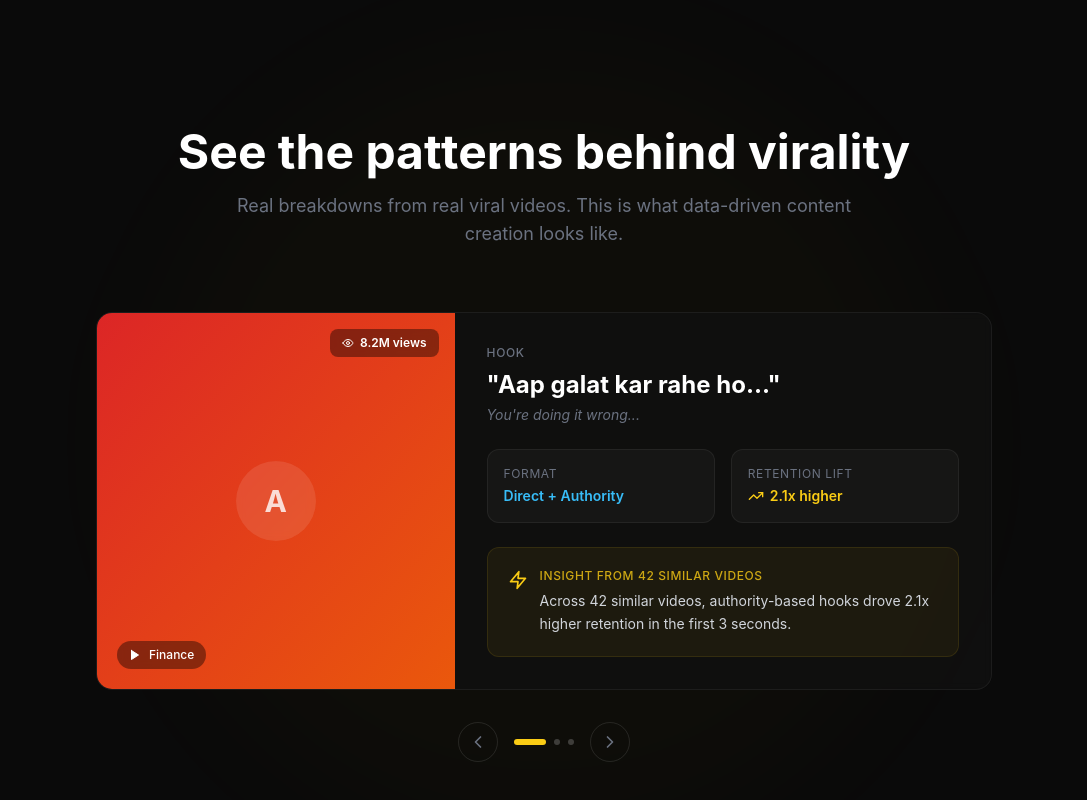
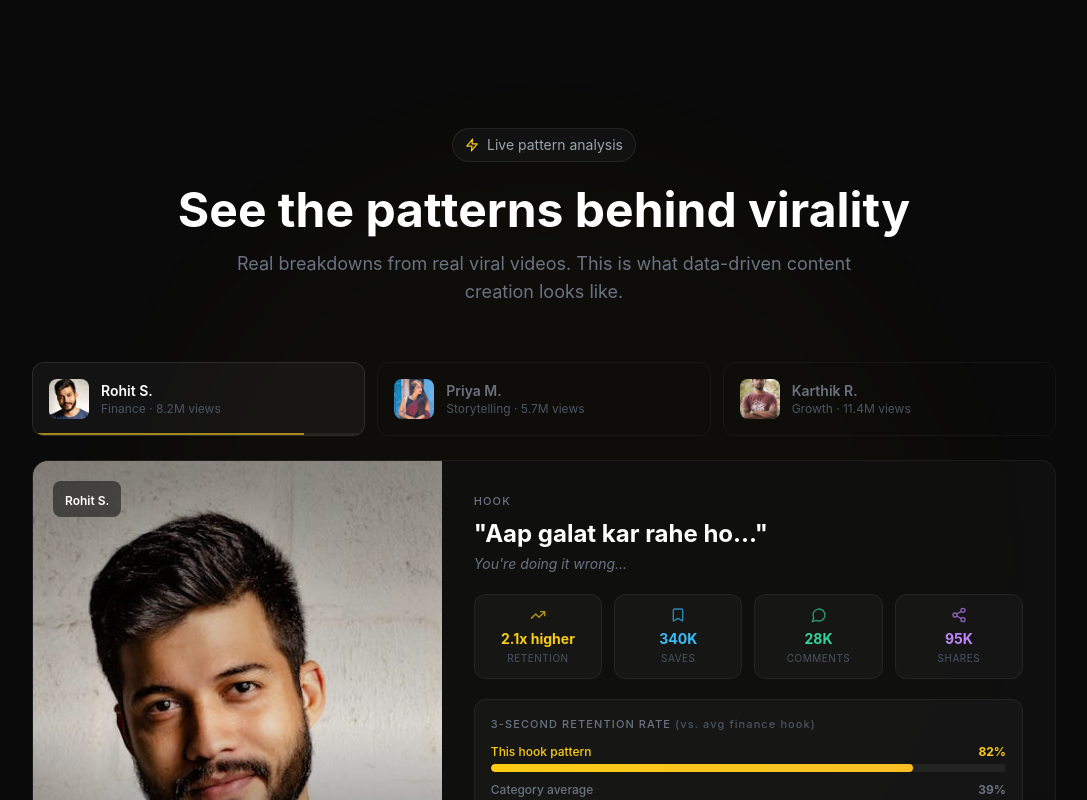
Before and after one commit to Treeback/wivvy-landing, a Next.js app: page / in a window 1280 px wide. Shown: the part 2000-2800 px from the top of the page, without its empty margins (96-1183 px from the left). Built offline with nearby package versions, Linux system fonts and the light colour scheme.

Commit message:
Redesign pattern showcase with auto-play, real images, and comparison bars

```diff
--- a/components/TransformationExamples.tsx
+++ b/components/TransformationExamples.tsx
@@ -2,57 +2,100 @@
 
 import React from 'react'
 import { motion, AnimatePresence } from 'framer-motion'
-import { Play, Eye, TrendingUp, Zap, ChevronLeft, ChevronRight } from 'lucide-react'
+import { Play, Eye, TrendingUp, Zap, MessageCircle, Bookmark, Share2, ChevronLeft, ChevronRight } from 'lucide-react'
+import Image from 'next/image'
 
 const examples = [
   {
     id: 0,
-    thumbnail: 'from-red-600 to-orange-600',
-    creatorInitial: 'A',
+    image: '/creators/creator-2.jpg',
+    creator: 'Rohit S.',
     hook: '"Aap galat kar rahe ho..."',
     hookEnglish: 'You\'re doing it wrong...',
     format: 'Direct + Authority',
-    result: '8.2M views',
-    retention: '2.1x',
+    views: '8.2M',
+    retention: 2.1,
+    retentionLabel: '2.1x higher',
+    saves: '340K',
+    comments: '28K',
+    shares: '95K',
     insight: 'Across 42 similar videos, authority-based hooks drove 2.1x higher retention in the first 3 seconds.',
     sampleCount: 42,
     niche: 'Finance',
+    comparison: { label: 'vs. avg finance hook', thisHook: 82, average: 39 },
   },
   {
     id: 1,
-    thumbnail: 'from-purple-600 to-pink-600',
-    creatorInitial: 'R',
+    image: '/creators/creator-4.jpg',
+    creator: 'Priya M.',
     hook: '"Ye galti maine bhi ki thi..."',
     hookEnglish: 'I made this mistake too...',
     format: 'Mistake + Vulnerability',
-    result: '5.7M views',
-    retention: '1.8x',
-    insight: 'Vulnerability-based hooks in Hindi finance content generate 1.8x more comments and 67% higher save rate.',
+    views: '5.7M',
+    retention: 1.8,
+    retentionLabel: '1.8x higher',
+    saves: '280K',
+    comments: '41K',
+    shares: '62K',
+    insight: 'Vulnerability-based hooks in Hindi content generate 1.8x more comments and 67% higher save rate.',
     sampleCount: 38,
     niche: 'Storytelling',
+    comparison: { label: 'vs. avg storytelling hook', thisHook: 74, average: 41 },
   },
   {
     id: 2,
-    thumbnail: 'from-emerald-600 to-teal-600',
-    creatorInitial: 'S',
+    image: '/creators/creator-3.jpg',
+    creator: 'Karthik R.',
     hook: '"Sirf 1% log ye jaante hain..."',
     hookEnglish: 'Only 1% of people know this...',
     format: 'Exclusivity + Curiosity',
-    result: '11.4M views',
-    retention: '2.7x',
+    views: '11.4M',
+    retention: 2.7,
+    retentionLabel: '2.7x higher',
+    saves: '520K',
+    comments: '35K',
+    shares: '148K',
     insight: 'Exclusivity-framed hooks outperform generic educational hooks by 2.7x in retention across growth niches.',
     sampleCount: 56,
     niche: 'Growth',
+    comparison: { label: 'vs. avg growth hook', thisHook: 91, average: 34 },
   },
 ]
 
+const AUTO_PLAY_DURATION = 8000
+
 export default function PatternShowcase() {
   const [active, setActive] = React.useState(0)
+  const [progress, setProgress] = React.useState(0)
+  const [isPaused, setIsPaused] = React.useState(false)
   const current = examples[active]
 
+  React.useEffect(() => {
+    if (isPaused) return
+    const interval = setInterval(() => {
+      setProgress((prev) => {
+        if (prev >= 100) {
+          setActive((a) => (a + 1) % examples.length)
+          return 0
+        }
+        return prev + (100 / (AUTO_PLAY_DURATION / 50))
+      })
+    }, 50)
+    return () => clearInterval(interval)
+  }, [isPaused, active])
+
+  const goTo = (index: number) => {
+    setActive(index)
+    setProgress(0)
+  }
+
   return (
-    <section className="py-24 relative" id="insights">
-      {/* Subtle background glow */}
+    <section
+      className="py-24 relative"
+      id="insights"
+      onMouseEnter={() => setIsPaused(true)}
+      onMouseLeave={() => setIsPaused(false)}
+    >
       <div className="absolute inset-0 pointer-events-none">
         <div className="absolute top-1/2 left-1/2 -translate-x-1/2 -translate-y-1/2 w-[800px] h-[800px] bg-yellow-500/[0.02] rounded-full blur-3xl" />
       </div>
@@ -63,8 +106,18 @@ export default function PatternShowcase() {
           initial={{ opacity: 0, y: 20 }}
           whileInView={{ opacity: 1, y: 0 }}
           viewport={{ once: true }}
-          className="text-center mb-16"
+          className="text-center mb-14"
         >
+          <motion.div
+            initial={{ opacity: 0, scale: 0.9 }}
+            whileInView={{ opacity: 1, scale: 1 }}
+            viewport={{ once: true }}
+            className="inline-flex items-center gap-2 px-3 py-1.5 rounded-full border border-white/[0.08] bg-white/[0.03] text-gray-400 text-sm mb-6"
+          >
+            <Zap className="w-3.5 h-3.5 text-yellow-400" />
+            Live pattern analysis
+          </motion.div>
+
           <h2 className="text-3xl md:text-4xl lg:text-5xl font-bold text-white mb-4">
             See the patterns behind virality
           </h2>
@@ -73,79 +126,154 @@ export default function PatternShowcase() {
           </p>
         </motion.div>
 
-        {/* Showcase Card */}
-        <div className="max-w-4xl mx-auto">
+        {/* Tab selector with progress bars */}
+        <div className="max-w-5xl mx-auto mb-6">
+          <div className="grid grid-cols-3 gap-3">
+            {examples.map((ex, i) => (
+              <button
+                key={i}
+                onClick={() => goTo(i)}
+                className={`relative text-left p-4 rounded-xl border transition-all duration-300 overflow-hidden ${
+                  i === active
+                    ? 'border-white/[0.1] bg-white/[0.04]'
+                    : 'border-white/[0.04] bg-transparent hover:bg-white/[0.02]'
+                }`}
+              >
+                {/* Progress bar for active tab */}
+                {i === active && (
+                  <div className="absolute bottom-0 left-0 right-0 h-0.5 bg-white/[0.06]">
+                    <motion.div
+                      className="h-full bg-yellow-400/60"
+                      style={{ width: `${progress}%` }}
+                    />
+                  </div>
+                )}
+                <div className="flex items-center gap-3">
+                  <div className="w-10 h-10 rounded-lg overflow-hidden flex-shrink-0 relative">
+                    <Image src={ex.image} alt={ex.creator} fill className="object-cover" sizes="40px" />
+                  </div>
+                  <div className="min-w-0">
+                    <p className={`text-sm font-semibold truncate ${i === active ? 'text-white' : 'text-gray-500'}`}>
+                      {ex.creator}
+                    </p>
+                    <p className="text-xs text-gray-600 truncate">{ex.niche} &middot; {ex.views} views</p>
+                  </div>
+                </div>
+              </button>
+            ))}
+          </div>
+        </div>
+
+        {/* Main Showcase Card */}
+        <div className="max-w-5xl mx-auto">
           <AnimatePresence mode="wait">
             <motion.div
               key={current.id}
-              initial={{ opacity: 0, y: 20 }}
+              initial={{ opacity: 0, y: 16 }}
               animate={{ opacity: 1, y: 0 }}
-              exit={{ opacity: 0, y: -20 }}
-              transition={{ duration: 0.4 }}
+              exit={{ opacity: 0, y: -16 }}
+              transition={{ duration: 0.35 }}
               className="glass-card overflow-hidden"
             >
               <div className="grid md:grid-cols-5 gap-0">
-                {/* Video Thumbnail */}
+                {/* Left: Video thumbnail with real image */}
                 <div className="md:col-span-2 relative">
-                  <div className={`aspect-[9/14] md:aspect-auto md:h-full bg-gradient-to-br ${current.thumbnail} relative overflow-hidden`}>
-                    {/* Creator silhouette */}
-                    <div className="absolute inset-0 flex items-center justify-center">
-                      <div className="w-20 h-20 rounded-full bg-white/10 backdrop-blur-sm flex items-center justify-center">
-                        <span className="text-3xl font-bold text-white/80">{current.creatorInitial}</span>
+                  <div className="aspect-[9/14] md:aspect-auto md:h-full relative overflow-hidden bg-black">
+                    <Image
+                      src={current.image}
+                      alt={current.creator}
+                      fill
+                      className="object-cover"
+                      sizes="(max-width: 768px) 100vw, 40vw"
+                    />
+                    {/* Gradient overlay */}
+                    <div className="absolute inset-0 bg-gradient-to-t from-black/80 via-black/10 to-black/30" />
+
+                    {/* Play badge */}
+                    <div className="absolute bottom-5 left-5 flex items-center gap-2">
+                      <div className="flex items-center gap-1.5 bg-black/50 backdrop-blur-md rounded-full px-3 py-1.5">
+                        <Play className="w-3 h-3 text-white fill-white" />
+                        <span className="text-xs text-white font-medium">{current.niche}</span>
+                      </div>
+                      <div className="flex items-center gap-1.5 bg-black/50 backdrop-blur-md rounded-full px-3 py-1.5">
+                        <Eye className="w-3 h-3 text-white" />
+                        <span className="text-xs text-white font-semibold">{current.views}</span>
                       </div>
                     </div>
 
-                    {/* Play icon */}
-                    <div className="absolute inset-0 flex items-end justify-start p-5">
-                      <div className="flex items-center gap-2 bg-black/40 backdrop-blur-sm rounded-full px-3 py-1.5">
-                        <Play className="w-3 h-3 text-white fill-white" />
-                        <span className="text-xs text-white font-medium">{current.niche}</span>
-                      </div>
-                    </div>
-
-                    {/* Views badge */}
-                    <div className="absolute top-4 right-4">
-                      <div className="bg-black/40 backdrop-blur-sm rounded-lg px-3 py-1.5 flex items-center gap-1.5">
-                        <Eye className="w-3 h-3 text-white" />
-                        <span className="text-xs text-white font-semibold">{current.result}</span>
+                    {/* Creator name */}
+                    <div className="absolute top-5 left-5">
+                      <div className="bg-black/50 backdrop-blur-md rounded-lg px-3 py-1.5">
+                        <span className="text-xs text-white font-semibold">{current.creator}</span>
                       </div>
                     </div>
                   </div>
                 </div>
 
-                {/* Analysis */}
-                <div className="md:col-span-3 p-6 md:p-8 flex flex-col justify-between">
-                  <div>
+                {/* Right: Analysis */}
+                <div className="md:col-span-3 p-6 md:p-8 flex flex-col">
                   {/* Hook */}
-                    <div className="mb-6">
-                      <div className="text-xs text-gray-500 uppercase tracking-wider mb-2 font-medium">Hook</div>
+                  <div className="mb-5">
+                    <div className="text-[11px] text-gray-500 uppercase tracking-widest mb-2 font-medium">Hook</div>
                     <p className="text-xl md:text-2xl font-bold text-white leading-snug mb-1">
                       {current.hook}
                     </p>
                     <p className="text-sm text-gray-500 italic">{current.hookEnglish}</p>
                   </div>
 
-                    {/* Metrics row */}
-                    <div className="grid grid-cols-2 gap-4 mb-6">
-                      <div className="bg-white/[0.03] rounded-xl p-4 border border-white/[0.06]">
-                        <div className="text-xs text-gray-500 uppercase tracking-wider mb-1">Format</div>
-                        <div className="text-sm font-semibold text-sky-400">{current.format}</div>
+                  {/* Metrics grid */}
+                  <div className="grid grid-cols-4 gap-3 mb-5">
+                    <MetricPill icon={TrendingUp} label="Retention" value={current.retentionLabel} color="text-yellow-400" />
+                    <MetricPill icon={Bookmark} label="Saves" value={current.saves} color="text-sky-400" />
+                    <MetricPill icon={MessageCircle} label="Comments" value={current.comments} color="text-emerald-400" />
+                    <MetricPill icon={Share2} label="Shares" value={current.shares} color="text-purple-400" />
                   </div>
-                      <div className="bg-white/[0.03] rounded-xl p-4 border border-white/[0.06]">
-                        <div className="text-xs text-gray-500 uppercase tracking-wider mb-1">Retention Lift</div>
-                        <div className="text-sm font-semibold text-yellow-400 flex items-center gap-1.5">
-                          <TrendingUp className="w-4 h-4" />
-                          {current.retention} higher
+
+                  {/* Comparison bar */}
+                  <div className="bg-white/[0.03] border border-white/[0.06] rounded-xl p-4 mb-5">
+                    <div className="text-[11px] text-gray-500 uppercase tracking-widest mb-3 font-medium">
+                      3-second retention rate <span className="normal-case text-gray-600">({current.comparison.label})</span>
+                    </div>
+                    <div className="space-y-2.5">
+                      <div>
+                        <div className="flex justify-between text-xs mb-1">
+                          <span className="text-yellow-400 font-medium">This hook pattern</span>
+                          <span className="text-yellow-400 font-bold">{current.comparison.thisHook}%</span>
+                        </div>
+                        <div className="h-2 bg-white/[0.06] rounded-full overflow-hidden">
+                          <motion.div
+                            key={`bar-this-${current.id}`}
+                            initial={{ width: 0 }}
+                            animate={{ width: `${current.comparison.thisHook}%` }}
+                            transition={{ duration: 0.8, delay: 0.2, ease: 'easeOut' }}
+                            className="h-full bg-gradient-to-r from-yellow-400 to-amber-400 rounded-full"
+                          />
+                        </div>
+                      </div>
+                      <div>
+                        <div className="flex justify-between text-xs mb-1">
+                          <span className="text-gray-500 font-medium">Category average</span>
+                          <span className="text-gray-500 font-bold">{current.comparison.average}%</span>
+                        </div>
+                        <div className="h-2 bg-white/[0.06] rounded-full overflow-hidden">
+                          <motion.div
+                            key={`bar-avg-${current.id}`}
+                            initial={{ width: 0 }}
+                            animate={{ width: `${current.comparison.average}%` }}
+                            transition={{ duration: 0.8, delay: 0.4, ease: 'easeOut' }}
+                            className="h-full bg-white/10 rounded-full"
+                          />
+                        </div>
                       </div>
                     </div>
                   </div>
 
-                    {/* Insight */}
-                    <div className="bg-yellow-400/[0.06] border border-yellow-400/10 rounded-xl p-5">
+                  {/* Insight box */}
+                  <div className="bg-yellow-400/[0.06] border border-yellow-400/10 rounded-xl p-5 mt-auto">
                     <div className="flex items-start gap-3">
                       <Zap className="w-5 h-5 text-yellow-400 flex-shrink-0 mt-0.5" />
                       <div>
-                          <div className="text-xs text-yellow-400/80 uppercase tracking-wider mb-1.5 font-medium">
+                        <div className="text-[11px] text-yellow-400/80 uppercase tracking-widest mb-1.5 font-medium">
                           Insight from {current.sampleCount} similar videos
                         </div>
                         <p className="text-sm text-gray-300 leading-relaxed">
@@ -156,33 +284,30 @@ export default function PatternShowcase() {
                   </div>
                 </div>
               </div>
-              </div>
             </motion.div>
           </AnimatePresence>
 
-          {/* Navigation */}
-          <div className="flex items-center justify-center gap-4 mt-8">
+          {/* Mobile nav arrows */}
+          <div className="flex items-center justify-center gap-4 mt-6 md:hidden">
             <button
-              onClick={() => setActive(active === 0 ? examples.length - 1 : active - 1)}
+              onClick={() => goTo(active === 0 ? examples.length - 1 : active - 1)}
               className="w-10 h-10 rounded-full border border-white/10 flex items-center justify-center text-gray-500 hover:text-white hover:border-white/20 transition-all"
             >
               <ChevronLeft className="w-5 h-5" />
             </button>
-
             <div className="flex items-center gap-2">
               {examples.map((_, i) => (
                 <button
                   key={i}
-                  onClick={() => setActive(i)}
+                  onClick={() => goTo(i)}
                   className={`h-1.5 rounded-full transition-all duration-300 ${
-                    i === active ? 'w-8 bg-yellow-400' : 'w-1.5 bg-white/20 hover:bg-white/30'
+                    i === active ? 'w-8 bg-yellow-400' : 'w-1.5 bg-white/20'
                   }`}
                 />
               ))}
             </div>
-
             <button
-              onClick={() => setActive(active === examples.length - 1 ? 0 : active + 1)}
+              onClick={() => goTo(active === examples.length - 1 ? 0 : active + 1)}
               className="w-10 h-10 rounded-full border border-white/10 flex items-center justify-center text-gray-500 hover:text-white hover:border-white/20 transition-all"
             >
               <ChevronRight className="w-5 h-5" />
@@ -193,3 +318,23 @@ export default function PatternShowcase() {
     </section>
   )
 }
+
+function MetricPill({
+  icon: Icon,
+  label,
+  value,
+  color,
+}: {
+  icon: React.ElementType
+  label: string
+  value: string
+  color: string
+}) {
+  return (
+    <div className="bg-white/[0.03] rounded-xl p-3 border border-white/[0.06] text-center">
+      <Icon className={`w-4 h-4 ${color} mx-auto mb-1.5 opacity-70`} />
+      <div className={`text-sm font-bold ${color}`}>{value}</div>
+      <div className="text-[10px] text-gray-600 uppercase tracking-wider mt-0.5">{label}</div>
+    </div>
+  )
+}
```
Lines whose indentation alone changed are shown as unchanged.
